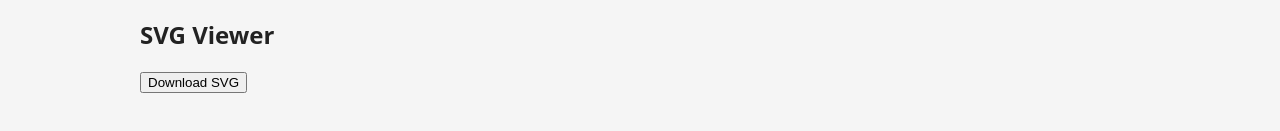
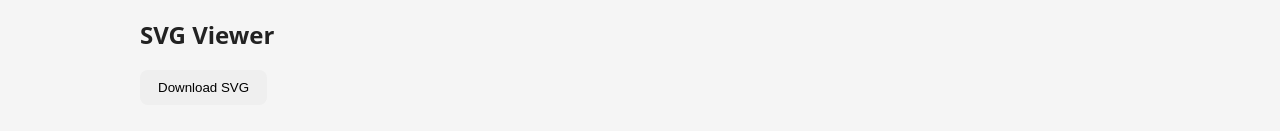
Before and after one commit to Jobsff/open-intimacy-svg, a plain HTML site: page docs/index.html in a window 1280 px wide. Shown: the part 729-860 px from the top of the page. Drawn offline with Linux system fonts and the light colour scheme.

Commit message:
style: add viewer controls

```diff
--- a/docs/style.css
+++ b/docs/style.css
@@ -1 +1 @@
-body{font-family:system-ui,sans-serif;margin:0;background:#f5f5f5;color:#222}header{padding:32px;text-align:center;background:#222;color:white}main{max-width:1000px;margin:30px auto;padding:0 20px}.grid{display:grid;grid-template-columns:repeat(auto-fit,minmax(180px,1fr));gap:16px}.card{background:white;border-radius:12px;padding:20px;text-align:center;box-shadow:0 2px 8px #ddd}.avatar{font-size:80px;height:120px}section{margin-bottom:30px}
+body{font-family:system-ui,sans-serif;margin:0;background:#f5f5f5;color:#222}header{padding:32px;text-align:center;background:#222;color:white}main{max-width:1000px;margin:30px auto;padding:0 20px}.grid{display:grid;grid-template-columns:repeat(auto-fit,minmax(180px,1fr));gap:16px}.card{background:white;border-radius:12px;padding:20px;text-align:center;box-shadow:0 2px 8px #ddd}.avatar{font-size:80px;height:120px}section{margin-bottom:30px}#viewer svg{width:220px;height:440px;background:white;border-radius:12px}button{padding:10px 18px;border:0;border-radius:8px;cursor:pointer}
```
